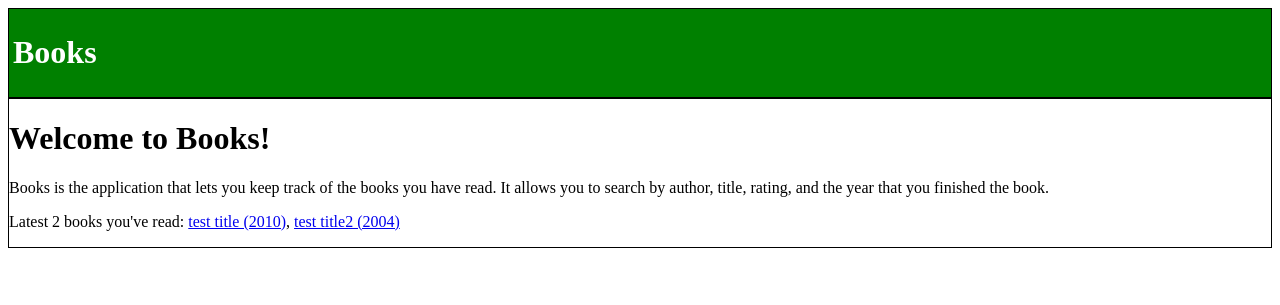
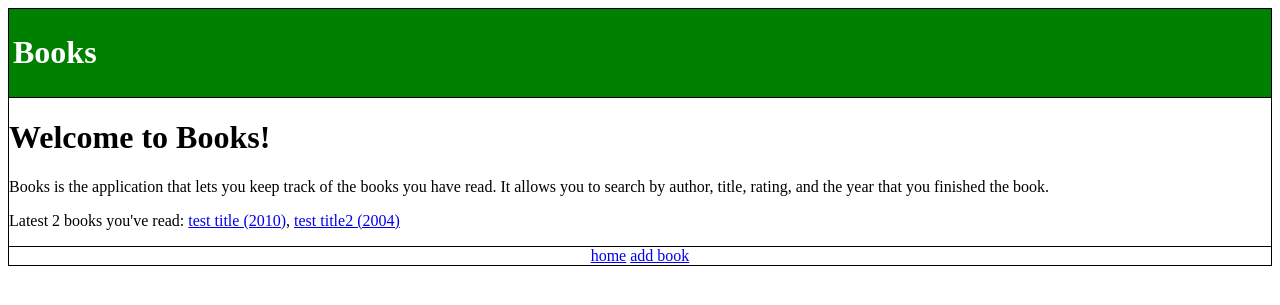
Before and after one commit to hasselg/books, a Django app: page /library/ in a window 1280 px wide. Shown: the top 305 px of the page. Run offline with Django 3.2, Linux system fonts and the light colour scheme; data comes from the database, SQL or seed files in the repository; parts of the project's set-up code (start-up, migrations or seed data) failed here and were passed over.

Commit message:
Added some navigation.

```diff
--- a/media/css/books.css
+++ b/media/css/books.css
@@ -1,6 +1,7 @@
 #header {
     background-color: green;
     border: 1px solid black;
+    border-bottom-style: none;
     color: white;
     padding: .25em;
 }
@@ -8,3 +9,9 @@
 #content {
     border: 1px solid black;
 }
+
+#footer {
+    border: 1px solid black;
+    border-top-style: none;
+    text-align: center;
+}
--- a/templates/library/base.html
+++ b/templates/library/base.html
@@ -13,6 +13,11 @@
 <div id="content">
 {% block content %}{% endblock %}
 </div>
+<div id="footer">
+{% block footer %}
+<a href="/books/library/">home</a> <a href="/books/library/create/">add book</a>
+{% endblock %}</div>
+
 </body>
 
 </html>
```
